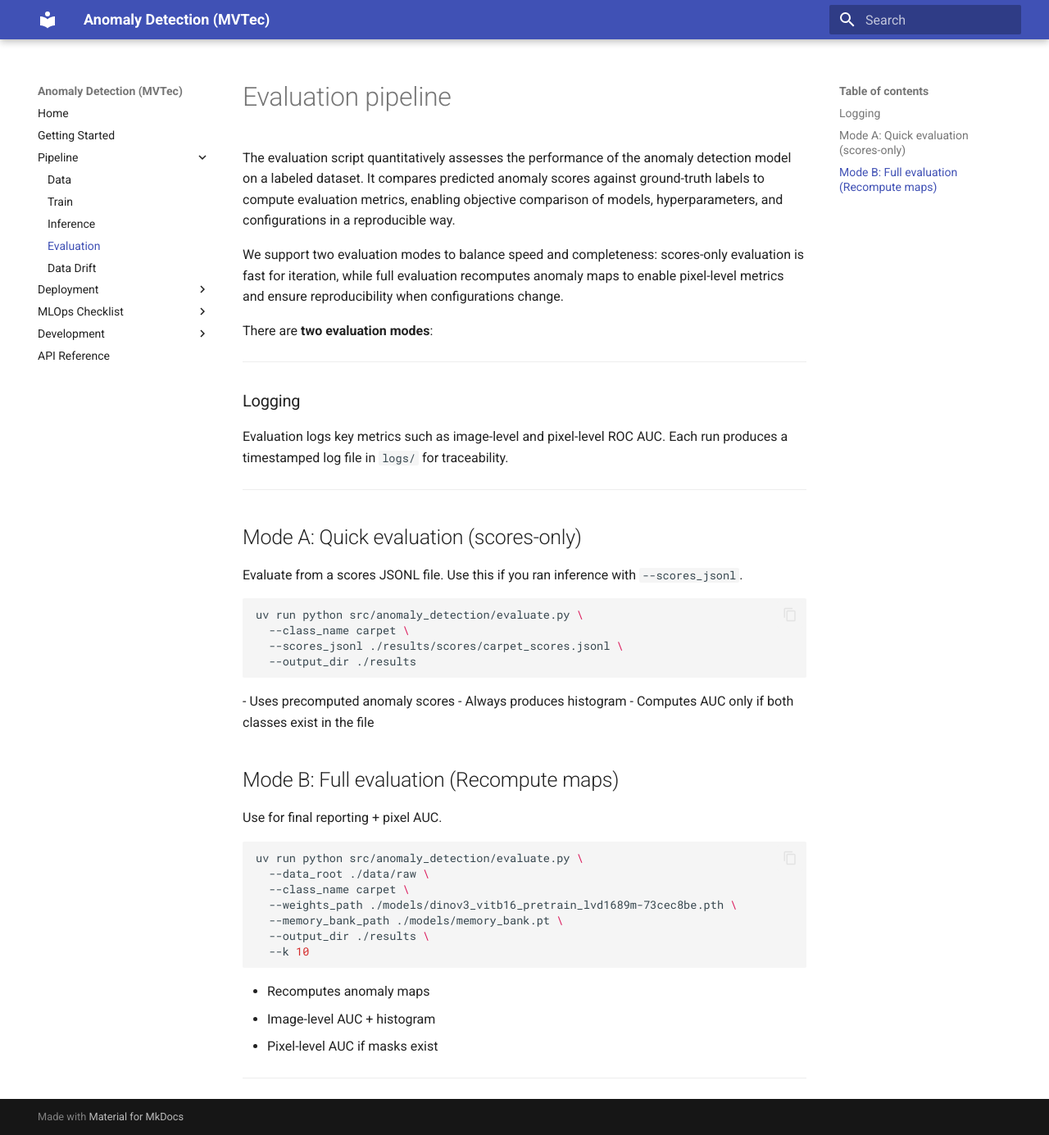
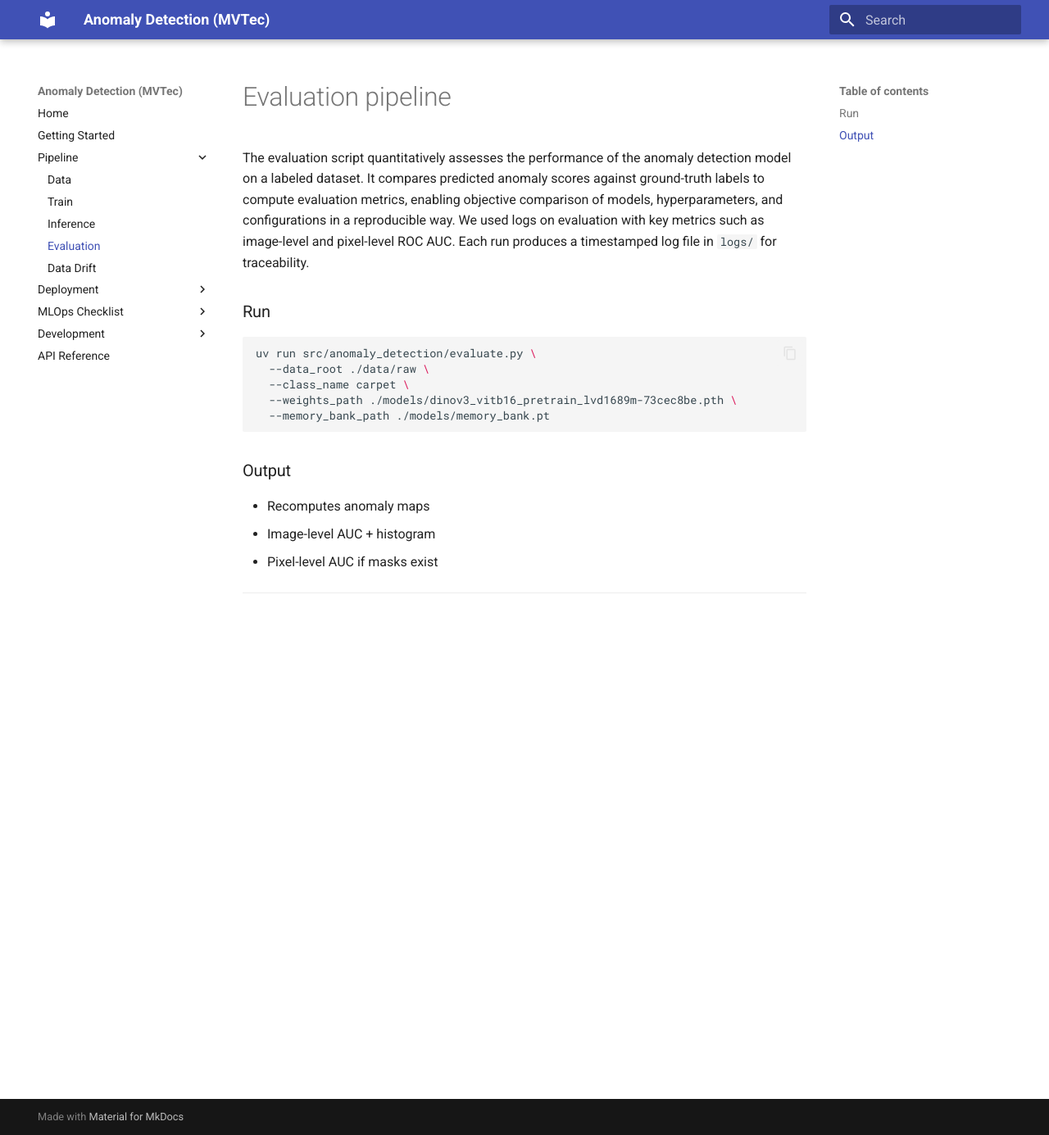
Before and after one commit to Kxlar/MLOPs_Project, an MkDocs documentation site: the page built from docs/source/pipeline/evaluation.md, in a window 1280 px wide and 1385 px high. Shown: the whole window at 82% size. Built offline with MkDocs 1.6.1 and Material for MkDocs 9.7.7, drawn with Linux system fonts in a browser that asks for light colours.

Commit message:
evaluation.md train.md update

````diff
--- a/docs/source/pipeline/evaluation.md
+++ b/docs/source/pipeline/evaluation.md
@@ -2,52 +2,20 @@
 
 # Evaluation pipeline
 
-The evaluation script quantitatively assesses the performance of the anomaly detection model on a labeled dataset. It compares predicted anomaly scores against ground-truth labels to compute evaluation metrics, enabling objective comparison of models, hyperparameters, and configurations in a reproducible way.
-
-We support two evaluation modes to balance speed and completeness: scores-only evaluation is fast for iteration, while full evaluation recomputes anomaly maps to enable pixel-level metrics and ensure reproducibility when configurations change.
+The evaluation script quantitatively assesses the performance of the anomaly detection model on a labeled dataset. It compares predicted anomaly scores against ground-truth labels to compute evaluation metrics, enabling objective comparison of models, hyperparameters, and configurations in a reproducible way. We used logs on evaluation with key metrics such as image-level and pixel-level ROC AUC. Each run produces a timestamped log file in `logs/` for traceability.
 
 
-There are **two evaluation modes**:
-
----
-
-### Logging
-
-Evaluation logs key metrics such as image-level and pixel-level ROC AUC.
-Each run produces a timestamped log file in `logs/` for traceability.
-
----
-
-
-## Mode A: Quick evaluation (scores-only)
-
-Evaluate from a scores JSONL file. Use this if you ran inference with `--scores_jsonl`.
+### Run
 
 ```bash
-uv run python src/anomaly_detection/evaluate.py \
-  --class_name carpet \
-  --scores_jsonl ./results/scores/carpet_scores.jsonl \
-  --output_dir ./results
-```
-   - Uses precomputed anomaly scores
-   - Always produces histogram
-   - Computes AUC only if both classes exist in the file
-
-
-## Mode B: Full evaluation (Recompute maps)
-
-Use for final reporting + pixel AUC.
-
-```bash
-uv run python src/anomaly_detection/evaluate.py \
+uv run src/anomaly_detection/evaluate.py \
   --data_root ./data/raw \
   --class_name carpet \
   --weights_path ./models/dinov3_vitb16_pretrain_lvd1689m-73cec8be.pth \
-  --memory_bank_path ./models/memory_bank.pt \
-  --output_dir ./results \
-  --k 10
+  --memory_bank_path ./models/memory_bank.pt
+
 ```
-
+### Output
    - Recomputes anomaly maps
    - Image-level AUC + histogram
    - Pixel-level AUC if masks exist
````
Also changed, not shown: docs/source/pipeline/train.md (+2 -1 lines).
